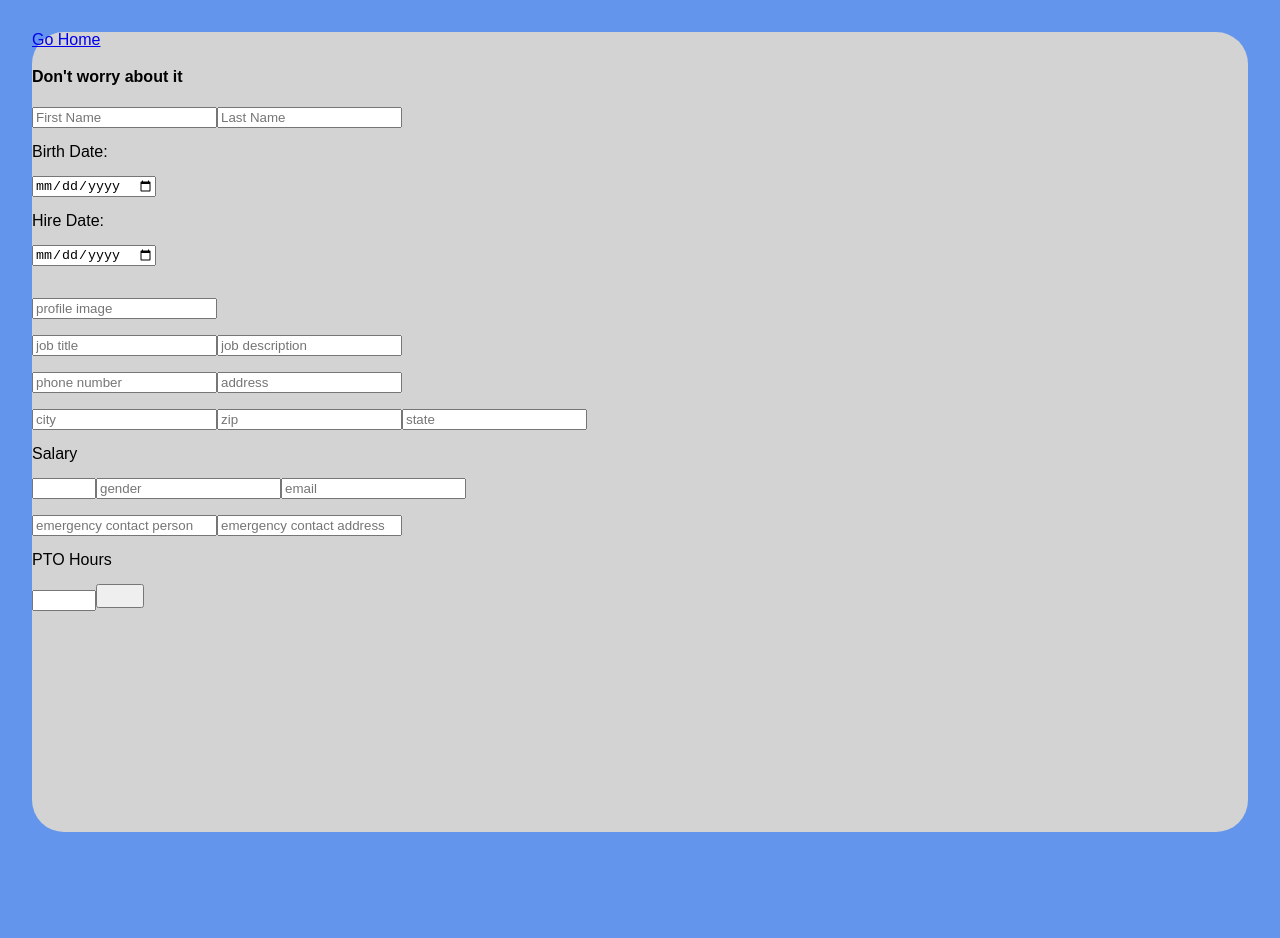
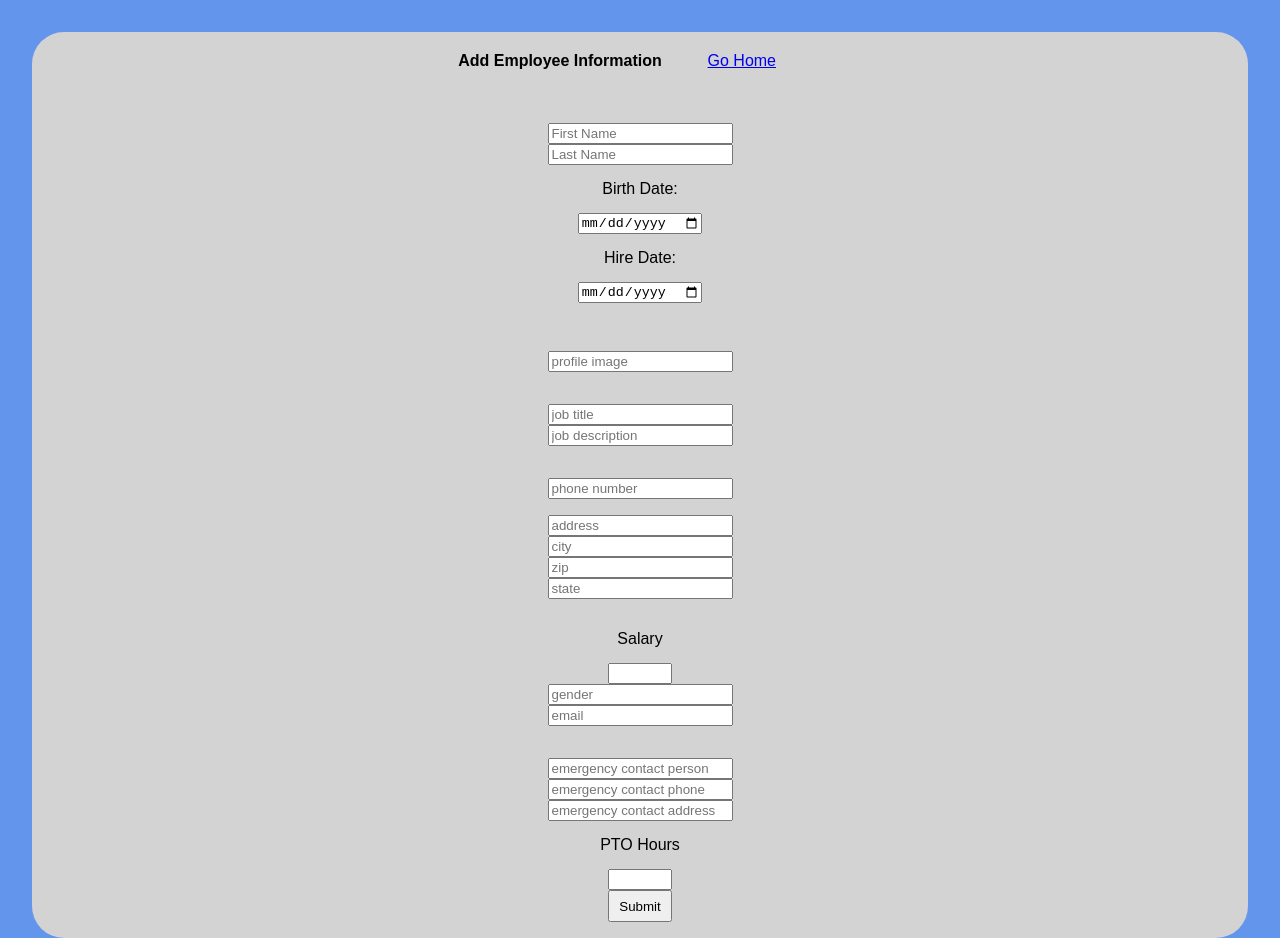
Before and after one commit to alsleaders/employees, a React (Create React App) app: page /employee/add in a window 1280 px wide. Before the commit the page ends 832 px from the top, so only its background shows below. Built offline with nearby package versions, Linux system fonts and the light colour scheme.

Commit message:
delete works, fix edit, do moment

```diff
--- a/package.json
+++ b/package.json
@@ -23,6 +23,7 @@
   "dependencies": {
     "axios": "^0.19.0",
     "json": "^9.0.6",
+    "moment": "^2.24.0",
     "react": "^16.8.6",
     "react-dom": "^16.8.6",
     "react-router-dom": "^5.0.1",
--- a/src/Pages/AddEmployee.js
+++ b/src/Pages/AddEmployee.js
@@ -25,9 +25,11 @@ export default function Home() {
 
   return (
     <>
-      <GoHome />
-      <h4> Don't worry about it</h4>
-      <form onSubmit={sendEmployeeData}>
+      <nav className="navBar">
+        <h4>Add Employee Information</h4>
+        <GoHome />
+      </nav>
+      <form className="style-form" onSubmit={sendEmployeeData}>
         <input
           type="text"
           placeholder="First Name"
@@ -117,6 +119,7 @@ export default function Home() {
             })
           }
         />
+        <br />
         <input
           type="text"
           placeholder="address"
@@ -127,8 +130,6 @@ export default function Home() {
             })
           }
         />
-        <br />
-        <br />
         <input
           type="text"
           placeholder="city"
@@ -206,6 +207,16 @@ export default function Home() {
         />
         <input
           type="text"
+          placeholder="emergency contact phone"
+          onChange={e =>
+            setEmployee(prevData => {
+              prevData.emergencyContactPhone = e.target.value
+              return prevData
+            })
+          }
+        />
+        <input
+          type="text"
           placeholder="emergency contact address"
           onChange={e =>
             setEmployee(prevData => {
@@ -226,7 +237,7 @@ export default function Home() {
             })
           }
         />
-        <button onClick={() => sendEmployeeData} />
+        <button onClick={() => sendEmployeeData}>Submit</button>
       </form>
       {error && <p className="error">{error}</p>}
     </>
--- a/src/Pages/Home.js
+++ b/src/Pages/Home.js
@@ -21,7 +21,17 @@ export default function Home() {
       .delete(`${API_URL}/${COMPANYNAME}/employees/${employeeID}`)
       .then(resp => {
         console.log('deleted')
-        setEmployeeList([])
+        setEmployeeList(oldList =>
+          oldList.filter(employee => employee.id !== employeeID)
+        )
+      })
+  }
+
+  const editEmployee = employeeID => {
+    axios
+      .put(`${API_URL}/${COMPANYNAME}/employees/${employeeID}`)
+      .then(resp => {
+        console.log('edited')
       })
   }
 
@@ -37,8 +47,14 @@ export default function Home() {
                 <EmployeeBlueprint
                   key={person.index}
                   employee={person}
-                  deleteEmployee={person.id}
+                  // deleteEmployee={person.id}
                 />
+                <div className="navBar">
+                  <button onClick={() => editEmployee(person.id)}>Edit</button>
+                  <button onClick={() => deleteEmployee(person.id)}>
+                    Delete
+                  </button>
+                </div>
               </li>
             )
           })}
--- a/src/Pages/PFCInfo.js
+++ b/src/Pages/PFCInfo.js
@@ -24,27 +24,27 @@ class PFCInfo extends Component {
           employee: resp.data
         })
       })
-    // .then(results => {
-    //   console.log({ results })
-    // })
   }
 
   render() {
     return (
       <>
         <main>
-          <nav>
+          <nav className="navBar">
             <GoAdd />
             <GoHome />
           </nav>
           <div>
-            <h1>Let's just see if this loads</h1>
-            <h3>
-              {this.state.employee.firstName} {this.state.employee.lastName}
-            </h3>
+            <h2>
+              {this.state.employee.firstName} {this.state.employee.lastName}'s
+              information
+            </h2>
+            <div className="profileImage">
+              <img src={this.state.employee.profileImage} />
+            </div>
+            <br />
             {this.state.employee.birthday} <br />
             {this.state.employee.hiredDate} <br />
-            {this.state.employee.profileImage} <br />
             {this.state.employee.jobTitle} <br />
             {this.state.employee.jobDescription} <br />
             {this.state.employee.phoneNumber} <br />
@@ -53,6 +53,15 @@ class PFCInfo extends Component {
             {this.state.employee.zip} <br />
             {this.state.employee.state} <br />
             {this.state.employee.salary}
+            <br />
+            {this.state.employee.gender} <br />
+            {this.state.employee.email} <br />
+            {this.state.employee.emergencyContactPerson} <br />
+            {this.state.employee.emergencyContactPhone} <br />
+            {this.state.employee.emergencyContactAddress} <br />
+            {this.state.employee.firstName} has {this.state.employee.ptoHours}{' '}
+            hours of PTO available
+            <br />
           </div>
         </main>
       </>
--- a/src/components/EmployeeBlueprint.js
+++ b/src/components/EmployeeBlueprint.js
@@ -2,9 +2,6 @@ import React from 'react'
 import { Link } from 'react-router-dom'
 
 export default function PFC(props) {
-  // let employeeNumber = props.match.params.employeeId
-  // stuff about individual employee
-
   return (
     <>
       <Link to={`/employee/${props.employee.id}`}>
@@ -12,9 +9,6 @@ export default function PFC(props) {
           {props.employee.firstName} {props.employee.lastName}
         </h4>
       </Link>
-      <button onClick={() => props.deleteEmployee(props.employee.id)}>
-        Delete Employee
-      </button>
     </>
   )
 }
--- a/src/index.css
+++ b/src/index.css
@@ -16,11 +16,13 @@ body {
 
 ul {
   list-style: none;
+  margin: 0;
+  padding: 0;
 }
 
 button {
-  width: 3rem;
-  height: 1.5rem;
+  width: 4rem;
+  height: 2rem;
 }
 
 main {
@@ -31,3 +33,33 @@ main {
   justify-content: center;
   align-items: center;
 }
+
+.style-form {
+  padding: 1rem;
+  margin: 1rem;
+  display: flex;
+  flex-direction: column;
+  justify-content: left;
+  align-items: center;
+  /* width: 30%; */
+}
+
+.profileImage {
+  display: flex;
+  flex-direction: column;
+  justify-content: flex-end;
+  align-items: flex-end;
+}
+
+.navBar {
+  display: flex;
+  justify-content: center;
+  align-items: center;
+}
+
+.navBar > div {
+  display: flex;
+  justify-content: space-around;
+  align-items: center;
+  width: 10rem;
+}
```
Also changed, not shown: src/Pages/Untitled-1.txt, 1 other file (tests, documents, lock files or other folders).
